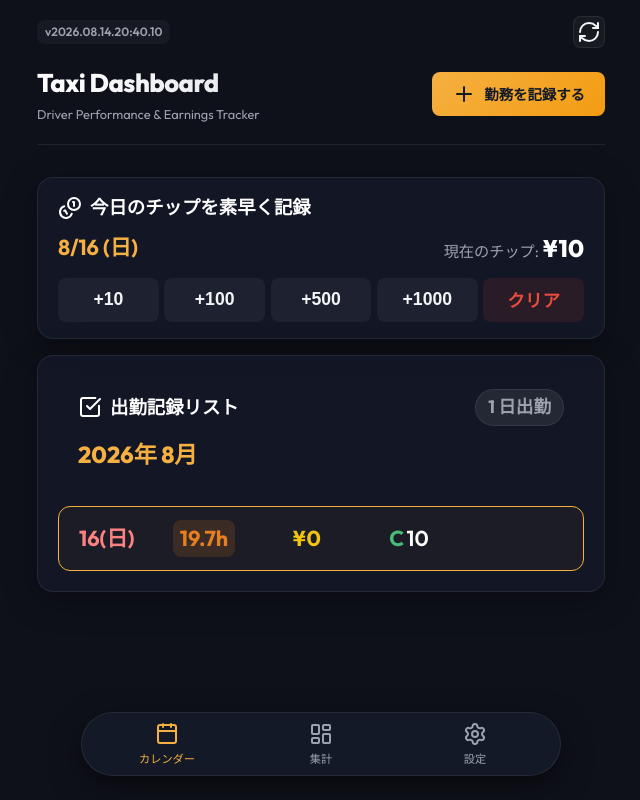
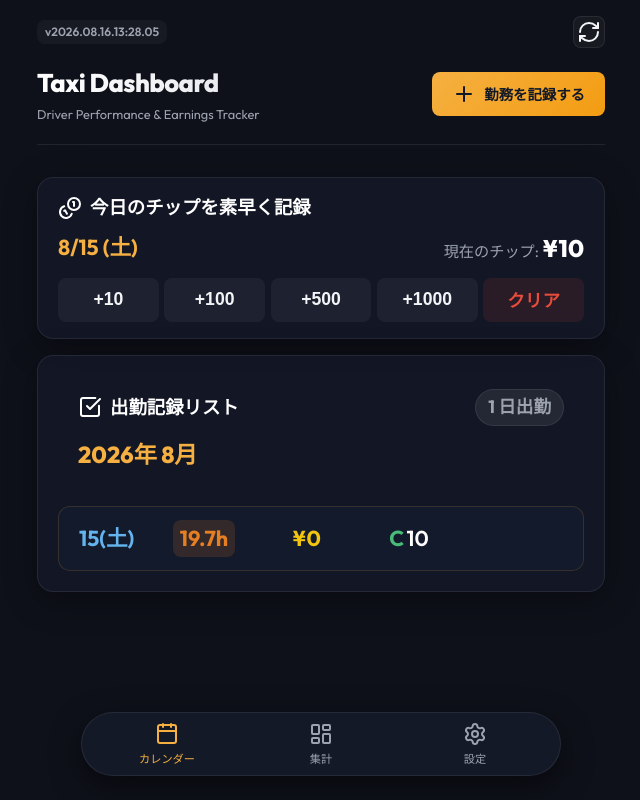
Before and after one commit to takahi-g/taxi-driver-dashboard, a plain HTML site: page index.html in a window 1280 px wide. Both pictures are taken after a click on the button "+10". Shown: the whole page, without its empty margins (319-959 px from the left). Drawn offline with nearby package versions, Linux system fonts and the light colour scheme.

Commit message:
FEATURE: Treat the current date as the previous day if accessing the app before 8:00 AM to align with night shift completion (morning 8am rule). Bump version to v2026.08.16.13:28.05

```diff
--- a/app.js
+++ b/app.js
@@ -41,8 +41,8 @@ function initEventListeners() {
 
   if (addRecordBtn) {
     addRecordBtn.addEventListener('click', () => {
-      const today = new Date().toISOString().split('T')[0];
-      openModalWithDate(today);
+      const targetDate = getEffectiveDateStr();
+      openModalWithDate(targetDate);
     });
   }
 
@@ -222,8 +222,7 @@ function initEventListeners() {
         e.preventDefault();
         const val = btn.dataset.val;
 
-        const today = new Date();
-        const todayStr = formatDateStr(today.getFullYear(), today.getMonth(), today.getDate());
+        const todayStr = getEffectiveDateStr();
 
         let todayRecord = state.records.find(r => r.date === todayStr);
 
@@ -316,6 +315,16 @@ function formatDateStr(year, month, day) {
   const m = String(d.getMonth() + 1).padStart(2, '0');
   const dateVal = String(d.getDate()).padStart(2, '0');
   return `${y}-${m}-${dateVal}`;
+}
+
+// 朝8時までは「前日（昨日）」として日付文字列を返す判定関数 (夜勤明け対策)
+function getEffectiveDateStr() {
+  const now = new Date();
+  // 朝8時より前なら1日（24時間）戻す
+  if (now.getHours() < 8) {
+    now.setDate(now.getDate() - 1);
+  }
+  return formatDateStr(now.getFullYear(), now.getMonth(), now.getDate());
 }
 
 // 日本の祝日判定 (2025〜2027年対応の簡易・正確な判定)
@@ -525,13 +534,12 @@ function updateQuickTipWidget() {
   const valEl = document.getElementById('quick-tip-current-val');
   if (!dateEl || !valEl) return;
 
-  const today = new Date();
-  const todayStr = formatDateStr(today.getFullYear(), today.getMonth(), today.getDate());
+  const todayStr = getEffectiveDateStr();
 
-  // 今日の日付を表示用にフォーマット
+  // 対象の日付を表示用にフォーマット
   dateEl.innerText = formatLocalDate(todayStr);
 
-  // 今日のチップ総額を取得
+  // 対象日のチップ総額を取得
   const todayRecord = state.records.find(r => r.date === todayStr);
   const currentTip = todayRecord ? (todayRecord.tips || 0) : 0;
 
--- a/index.html
+++ b/index.html
@@ -21,13 +21,13 @@
   <script src="https://cdn.jsdelivr.net/npm/lucide@0.321.0/dist/umd/lucide.min.js"></script>
 
   <!-- スタイルシートの読み込み (キャッシュ対策用パラメータ付与) -->
-  <link rel="stylesheet" href="style.css?v=2026.08.14.20:40.10">
+  <link rel="stylesheet" href="style.css?v=2026.08.16.13:28.05">
 </head>
 <body>
   <div class="app-container">
     <!-- トップバー (バージョン & 更新ボタン) -->
     <div class="top-bar">
-      <span class="version-badge">v2026.08.14.20:40.10</span>
+      <span class="version-badge">v2026.08.16.13:28.05</span>
       <button id="refresh-btn" class="btn-icon" title="ページを更新"><i data-lucide="refresh-cw"></i></button>
     </div>
 
@@ -313,6 +313,6 @@
   </div>
 
   <!-- アプリケーションコードの読み込み (キャッシュ対策用パラメータ付与) -->
-  <script src="app.js?v=2026.08.14.20:40.10"></script>
+  <script src="app.js?v=2026.08.16.13:28.05"></script>
 </body>
 </html>
```
